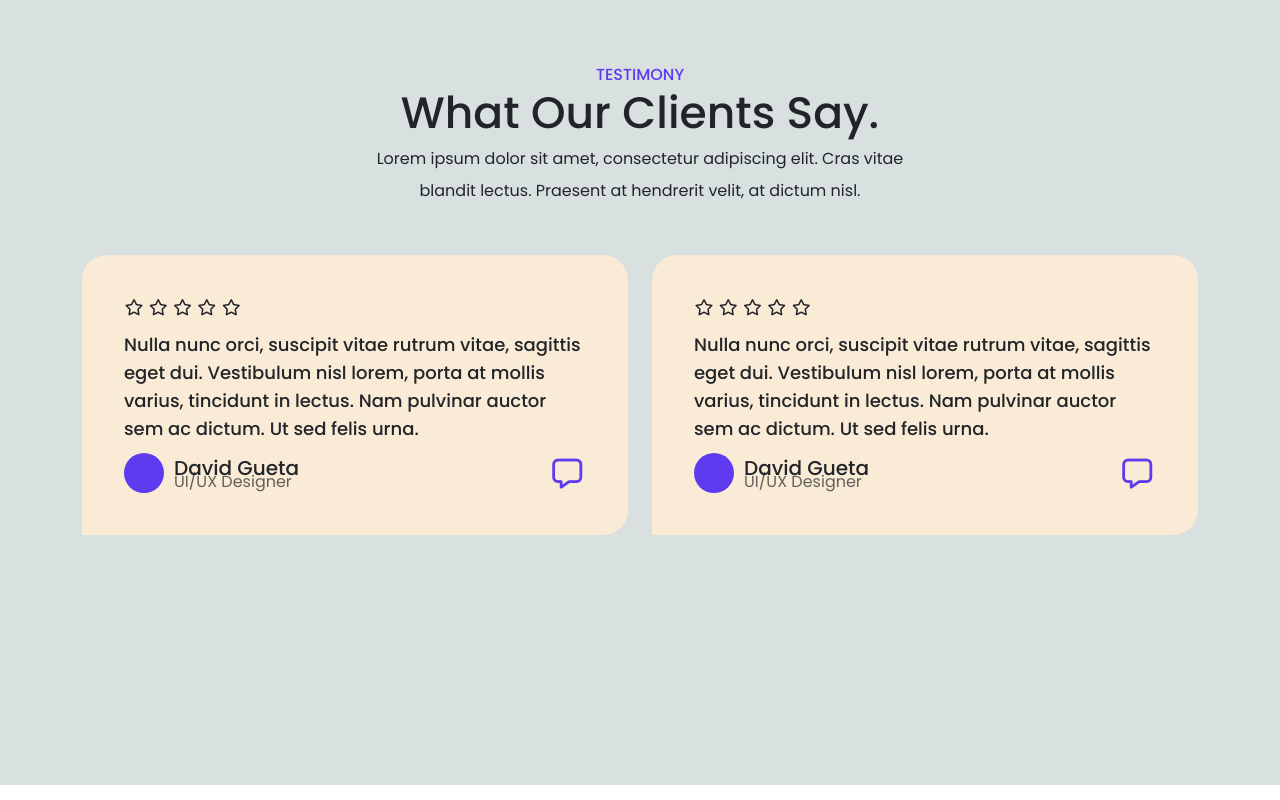
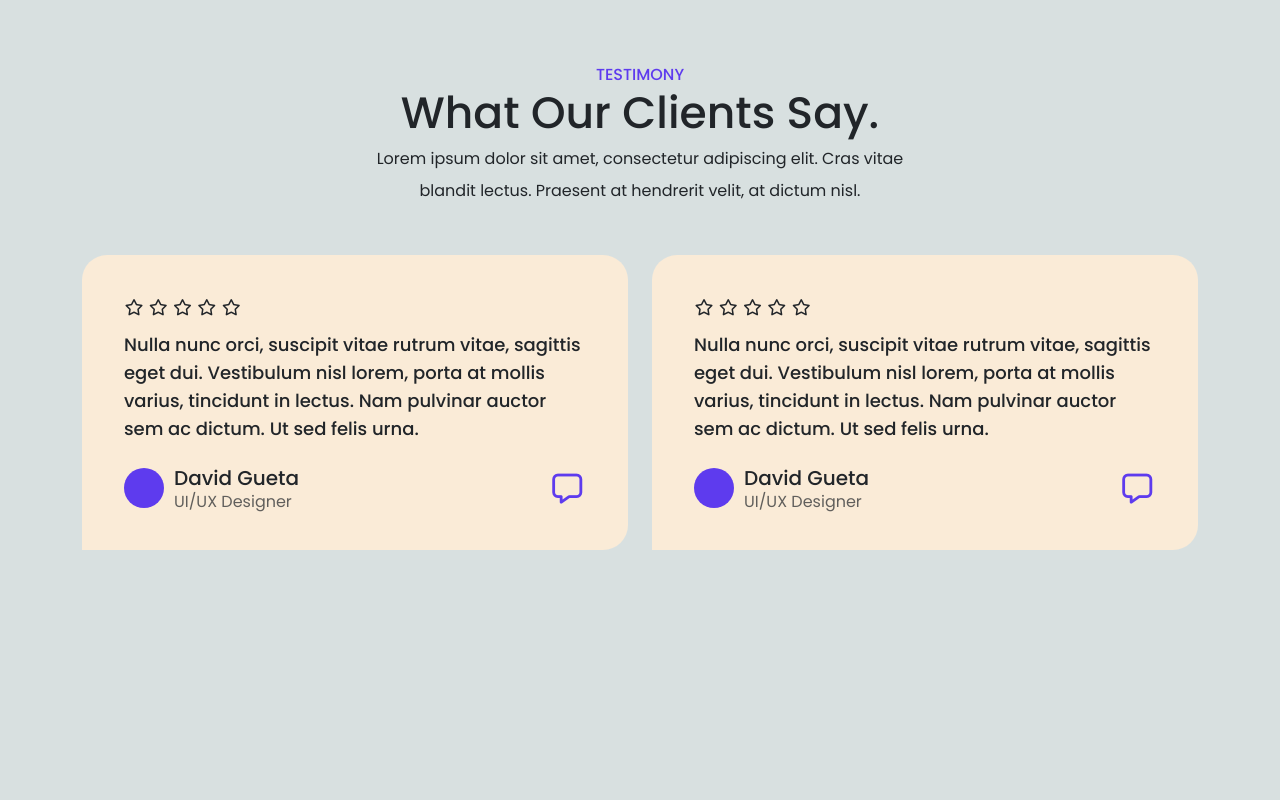
Before and after one commit to enticodes/classfourteen, a plain HTML site: page index.html in a window 1280 px wide. Shown: the part 3426-4226 px from the top of the page. Drawn offline with Linux system fonts and the light colour scheme.

Commit message:
padding added to bottom testimony

```diff
--- a/css/style.css
+++ b/css/style.css
@@ -364,6 +364,7 @@ nav-link:hover {
     justify-content: space-between;
     align-items: center;
     position: relative;
+    padding-top: 15px;
 
 }
 
@@ -371,8 +372,7 @@ nav-link:hover {
 .btText {
     position: absolute;
     left: 50px;
-    bottom: 5px;
-
+    bottom: 0px;
 }
 
 
@@ -381,6 +381,7 @@ nav-link:hover {
 .btT h5 {
     font-size: 18px;
     font-weight: 500;
+
 }
 
 
@@ -388,6 +389,7 @@ nav-link:hover {
     font-size: 16px;
     font-weight: 400;
     opacity: 0.7;
+    padding-top: 10px;
 }
 
 
```
